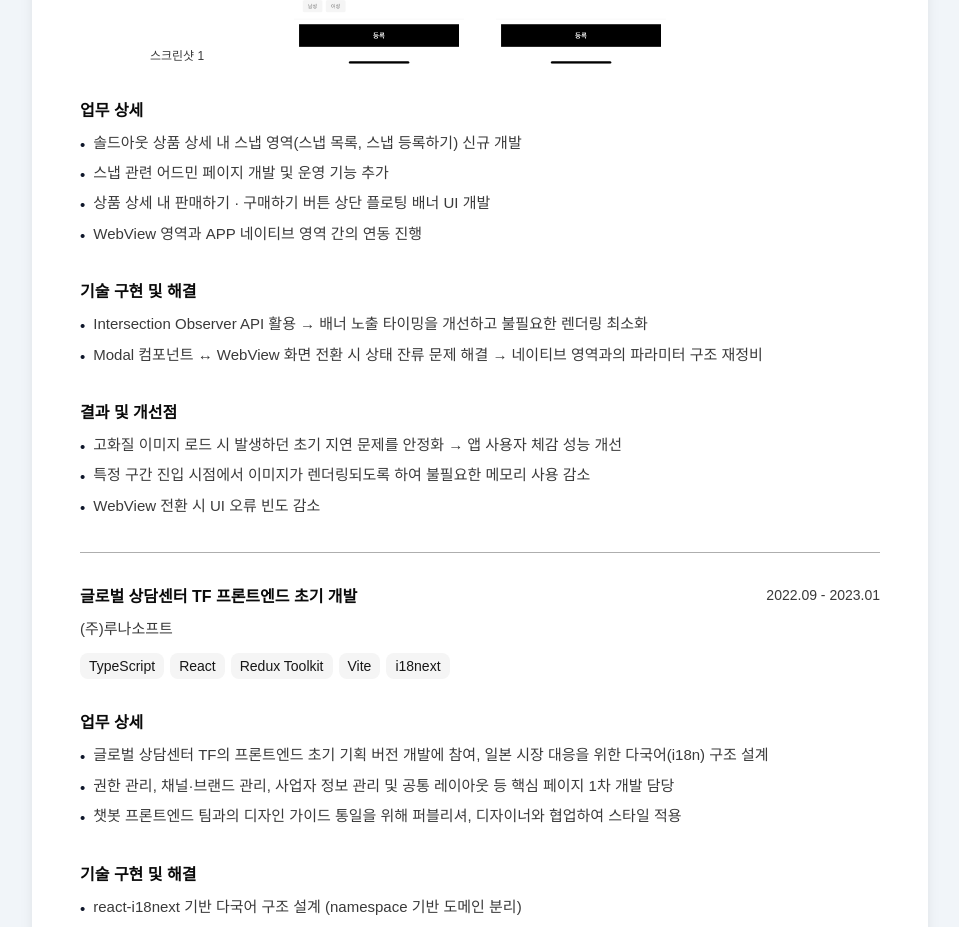
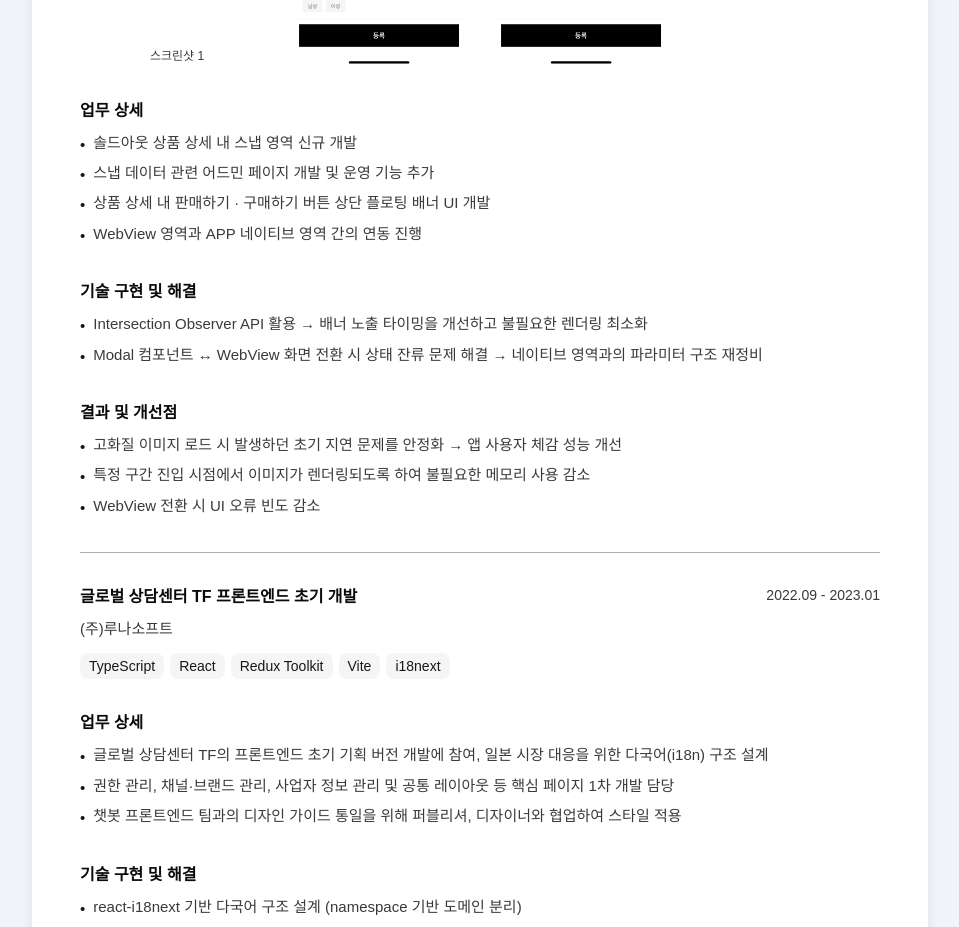
Before and after one commit to kkoomin/kkoomin.github.io, a Next.js app: page /portfolio in a window 1280 px wide. Shown: the part 4320-5247 px from the top of the page, without its empty margins (160-1119 px from the left). Built offline with nearby package versions, Linux system fonts and the light colour scheme; grey boxes are pictures that could not be loaded.

Commit message:
feat: 이력서 내용 수정

```diff
--- a/app/data/projectData.ts
+++ b/app/data/projectData.ts
@@ -129,8 +129,8 @@ export const portfolioProjects: ProjectData[] = [
     company: "(주)에스엘디티",
     period: "2023.06 - 2023.07",
     description: [
-      "솔드아웃 상품 상세 내 스냅 영역(스냅 목록, 스냅 등록하기) 신규 개발",
-      "스냅 관련 어드민 페이지 개발 및 운영 기능 추가",
+      "솔드아웃 상품 상세 내 스냅 영역 신규 개발",
+      "스냅 데이터 관련 어드민 페이지 개발 및 운영 기능 추가",
       "상품 상세 내 판매하기 · 구매하기 버튼 상단 플로팅 배너 UI 개발",
       "WebView 영역과 APP 네이티브 영역 간의 연동 진행",
     ],
```
